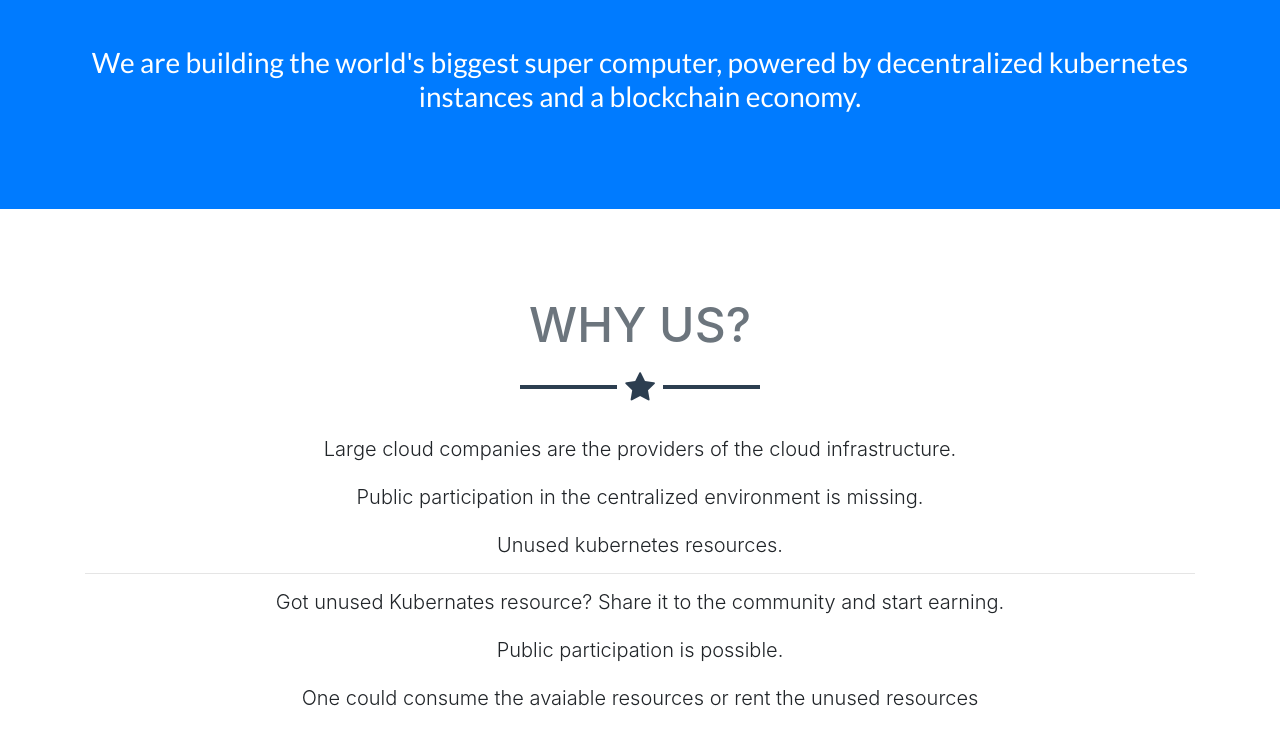
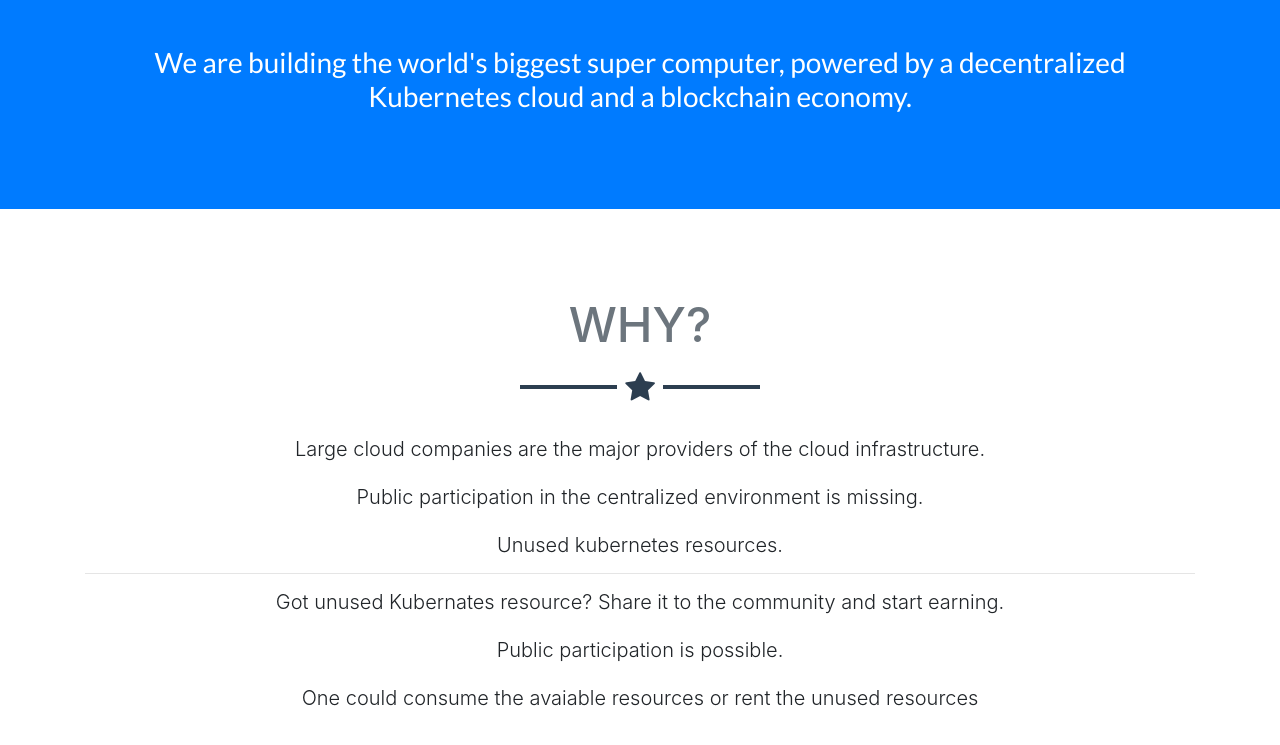
Before and after one commit to SuperKomputer/superkomputer.io, a website with bundled scripts: page index.html in a window 1280 px wide. Shown: the part 607-1352 px from the top of the page. Built offline with nearby package versions, Linux system fonts and the light colour scheme.

Commit message:
Updated the intro text

```diff
--- a/index.html
+++ b/index.html
@@ -56,17 +56,17 @@
   <header class="masthead bg-primary text-white text-center">
     <div class="container">
       <img class="img-fluid mb-5 d-block mx-auto" src="img/logo.png" alt="">
-      <h2 class="font-weight-light mb-0">We are building the world's biggest super computer, powered by decentralized kubernetes instances and a blockchain economy.</h2>
+      <h2 class="font-weight-light mb-0">We are building the world's biggest super computer, powered by a decentralized Kubernetes cloud and a blockchain economy.</h2>
     </div>
   </header>
 
   <!-- Portfolio Grid Section -->
   <section class="portfolio" id="portfolio">
     <div class="container">
-      <h2 class="text-center text-uppercase text-secondary mb-0">Why us?</h2>
+      <h2 class="text-center text-uppercase text-secondary mb-0">Why?</h2>
       <hr class="star-dark mb-5">
       <h5 class="text-center font-weight-light mb-0">
-          Large cloud companies are the
+          Large cloud companies are the major
           providers of the cloud infrastructure.
         </br></br>
         Public participation in the centralized environment is missing.
```
